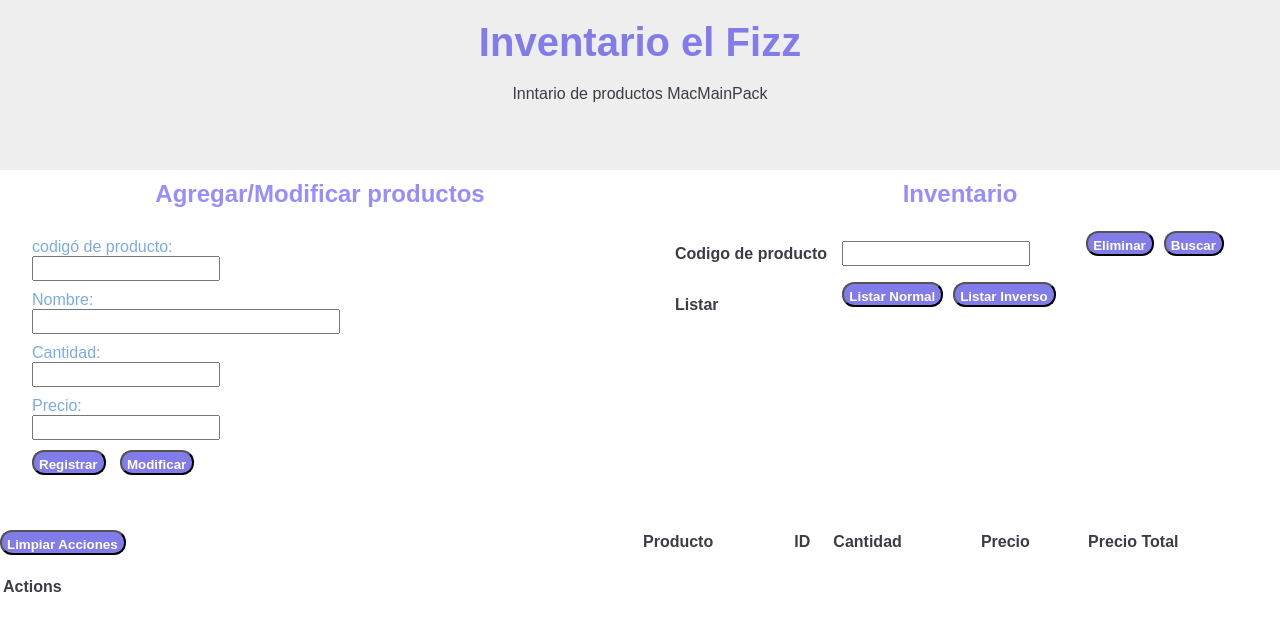
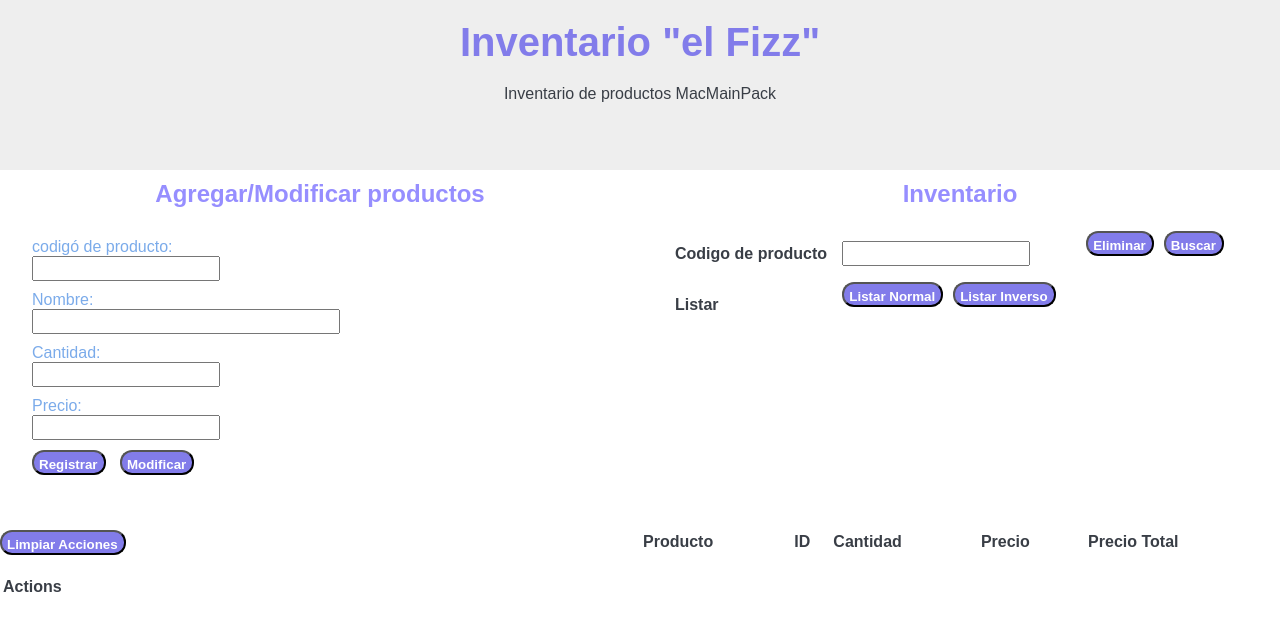
Before and after one commit to sebaszap123/Inventario-el-Fizz-, a plain HTML site: page index.html in a window 1280 px wide. Drawn offline with Linux system fonts and the light colour scheme; some packages are replaced by stand-ins of ours; a script that the page names is missing.

Commit message:
modified html, correction header and title

```diff
--- a/index.html
+++ b/index.html
@@ -4,13 +4,13 @@
     <meta charset="UTF-8" />
     <meta http-equiv="X-UA-Compatible" content="IE=edge" />
     <meta name="viewport" content="width=device-width, initial-scale=1.0" />
-    <title>Inventariado</title>
+    <title>Inventario Miguel Frausto</title>
     <link rel="stylesheet" href="style.css" />
   </head>
   <body>
     <div class="header">
-      <h1>Inventario el Fizz</h1>
-      <p class="azul">Inntario de productos MacMainPack</p>
+      <h1>Inventario "el Fizz"</h1>
+      <p class="azul">Inventario de productos MacMainPack</p>
     </div>
 
     <div class="content">
```
